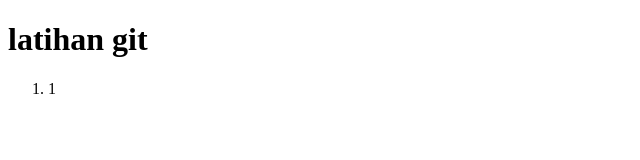
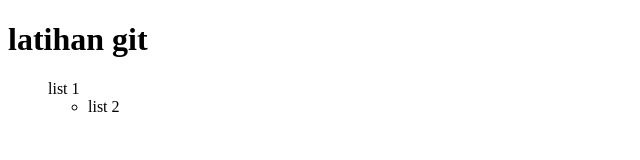
Before and after one commit to MooLoop27/latihan_git_4, a plain HTML site: page index.html in a window 1280 px wide. Shown: the full height of the page, 0-640 px from the left. Drawn offline with Linux system fonts and the light colour scheme.

Commit message:
nambah list

```diff
--- a/index.html
+++ b/index.html
@@ -8,8 +8,9 @@
 
 <body>
     <h1>latihan git</h1>
-    <ol>
-        <li>1</li>
-    </ol>
+   <ul>list 1<ul>
+    <li>list 2</li>
+
+   </ul>
 </body>
 </html>
```
